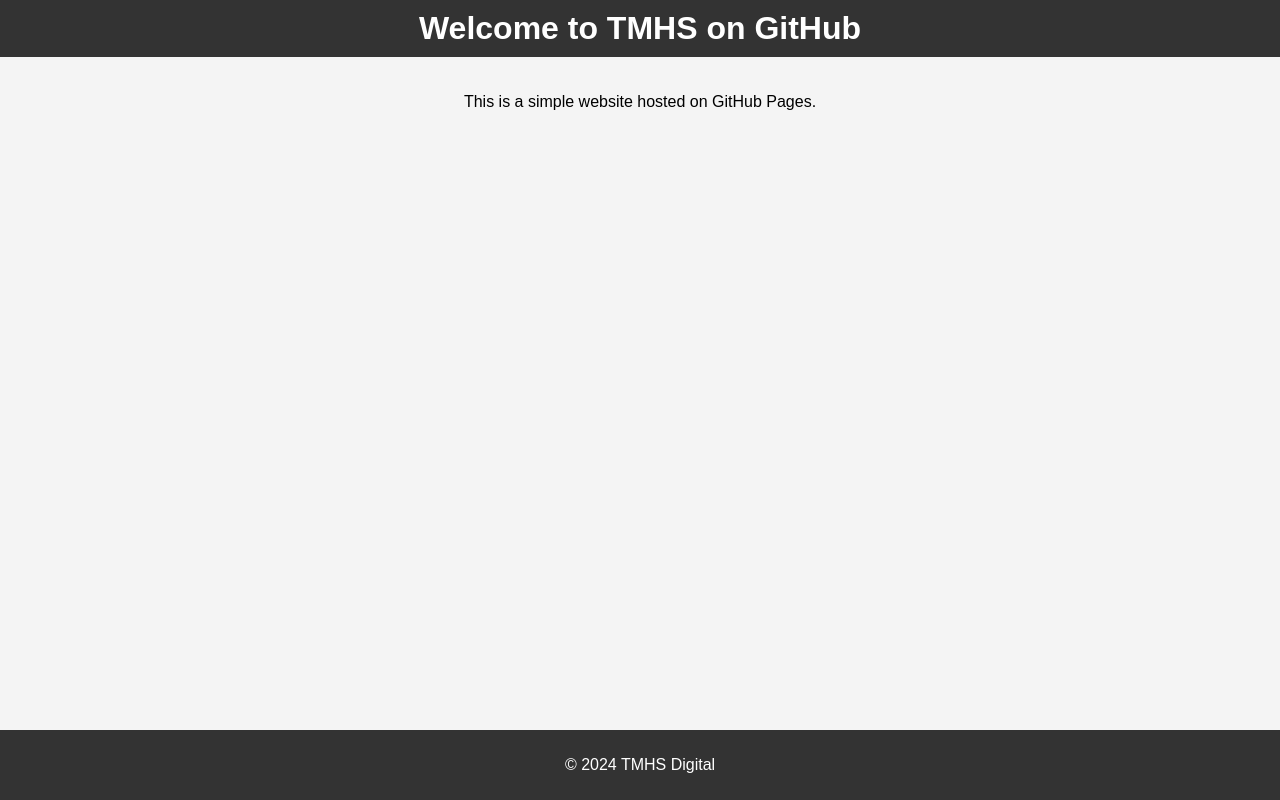
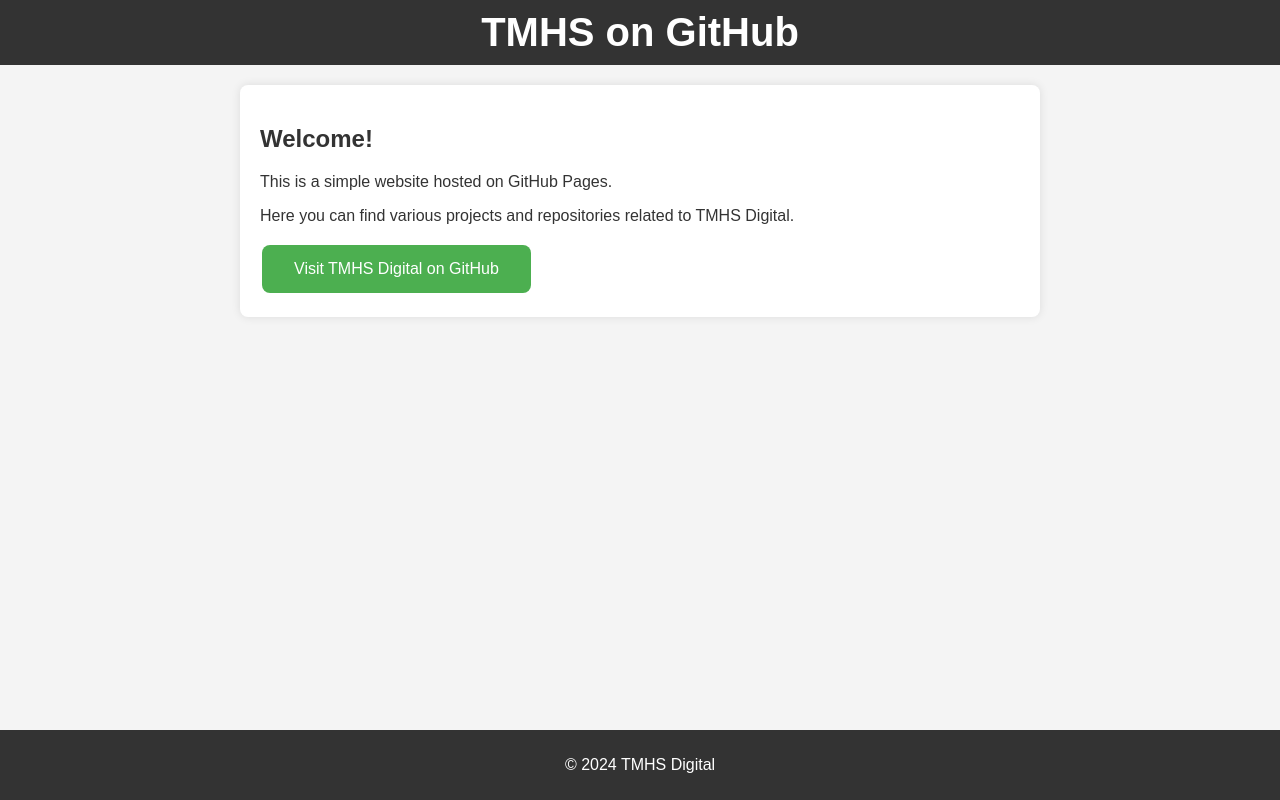
Before and after one commit to TMHS-Digital/TMHS-on-GitHub, a plain HTML site: page index.html in a window 1280 px wide. Drawn offline with Linux system fonts and the light colour scheme.

Commit message:
Update index.html

```diff
--- a/index.html
+++ b/index.html
@@ -10,36 +10,67 @@
             margin: 0;
             padding: 0;
             background-color: #f4f4f4;
-            text-align: center;
+            color: #333;
         }
         header {
             background: #333;
             color: #fff;
             padding: 10px 0;
+            text-align: center;
         }
         header h1 {
             margin: 0;
-            font-size: 2em;
+            font-size: 2.5em;
         }
         main {
             padding: 20px;
+            max-width: 800px;
+            margin: 0 auto;
+        }
+        .content {
+            background: #fff;
+            padding: 20px;
+            border-radius: 8px;
+            box-shadow: 0 0 10px rgba(0, 0, 0, 0.1);
         }
         footer {
             background: #333;
             color: #fff;
+            text-align: center;
             padding: 10px 0;
             position: fixed;
             width: 100%;
             bottom: 0;
         }
+        .button {
+            background-color: #4CAF50;
+            border: none;
+            color: white;
+            padding: 15px 32px;
+            text-align: center;
+            text-decoration: none;
+            display: inline-block;
+            font-size: 16px;
+            margin: 4px 2px;
+            cursor: pointer;
+            border-radius: 8px;
+        }
+        .button:hover {
+            background-color: #45a049;
+        }
     </style>
 </head>
 <body>
     <header>
-        <h1>Welcome to TMHS on GitHub</h1>
+        <h1>TMHS on GitHub</h1>
     </header>
     <main>
-        <p>This is a simple website hosted on GitHub Pages.</p>
+        <div class="content">
+            <h2>Welcome!</h2>
+            <p>This is a simple website hosted on GitHub Pages.</p>
+            <p>Here you can find various projects and repositories related to TMHS Digital.</p>
+            <a href="https://github.com/TMHSDigital" class="button">Visit TMHS Digital on GitHub</a>
+        </div>
     </main>
     <footer>
         <p>&copy; 2024 TMHS Digital</p>
```
